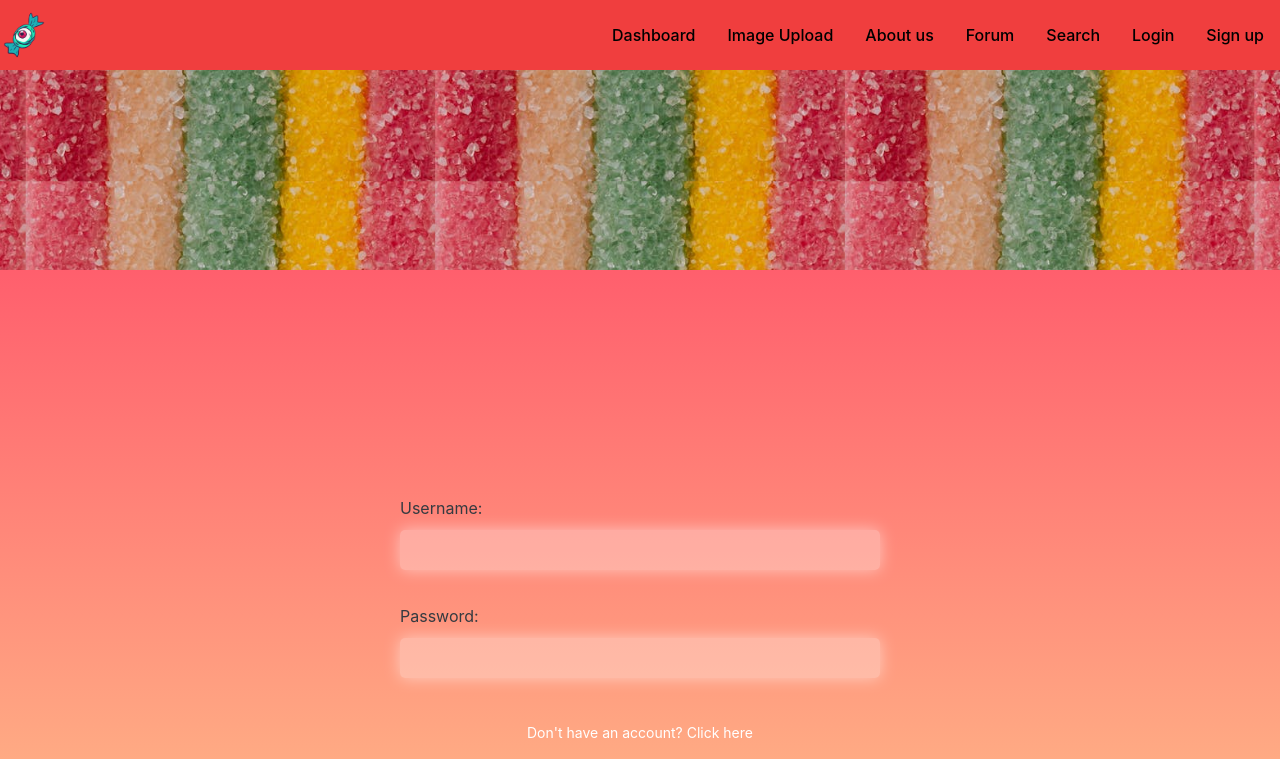
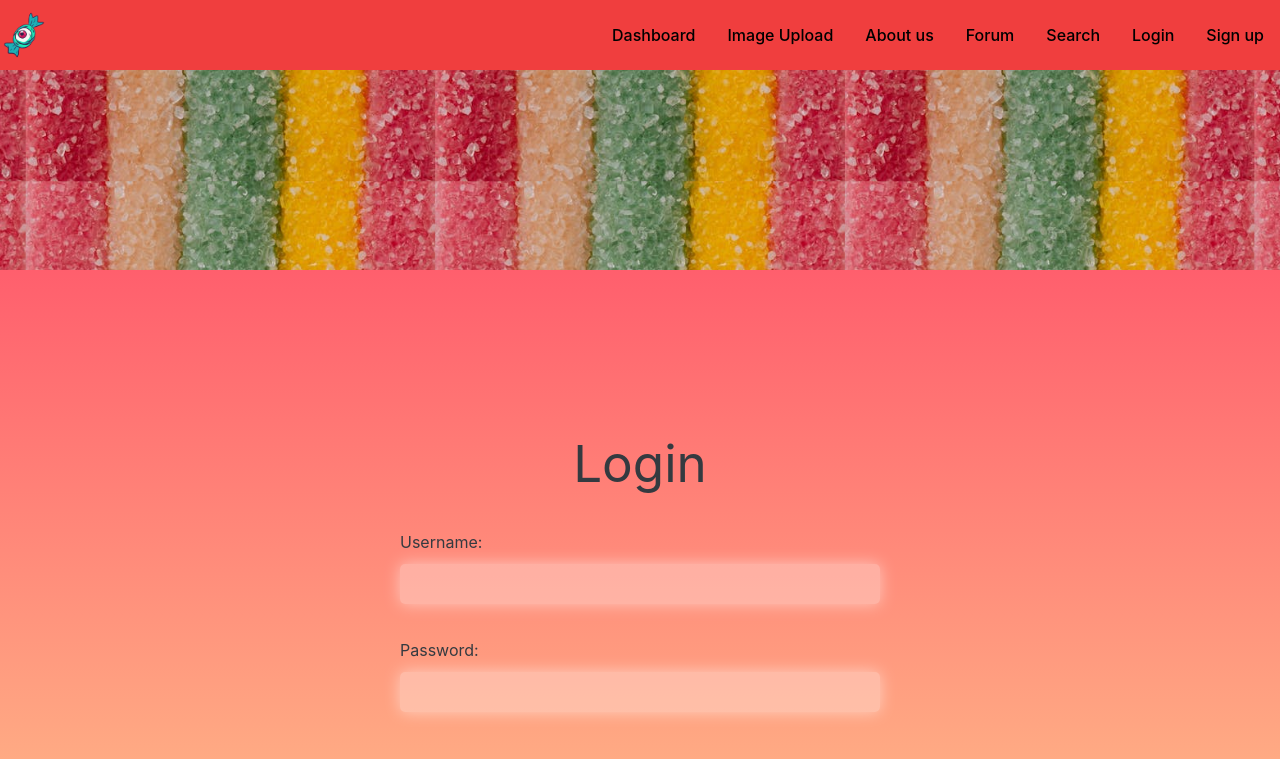
Before and after one commit to 490-Team-MAAKDE/490-Project, a React (Create React App) app in the folder Eye Candy Project/Code Design/Front-End/eye-candy/: page /login in a window 1280 px wide. Shown: the top 759 px of the page. Built offline with nearby package versions, Linux system fonts and the light colour scheme; no server answers.

Commit message:
Added login title to login and edited margin spacing with login container

```diff
--- a/Eye Candy Project/Code Design/Front-End/eye-candy/src/Pages/Login.css
+++ b/Eye Candy Project/Code Design/Front-End/eye-candy/src/Pages/Login.css
@@ -29,7 +29,7 @@
   flex-direction: column;
   align-items: center;
   justify-content: center;
-  margin-top: 2rem;
+  margin-top: 1rem;
 }
 
 .form-container input[type="text"],
--- a/Eye Candy Project/Code Design/Front-End/eye-candy/src/Pages/Login.js
+++ b/Eye Candy Project/Code Design/Front-End/eye-candy/src/Pages/Login.js
@@ -65,6 +65,7 @@ function Login() {
     <div className="login-content">
       <div className="login-hero-bar"></div>
       <div className="login-container">
+        <h1>Login</h1>
         <form action="" className="form-container">
           <div>
             <label htmlFor="userName">Username: </label> <br />
```
